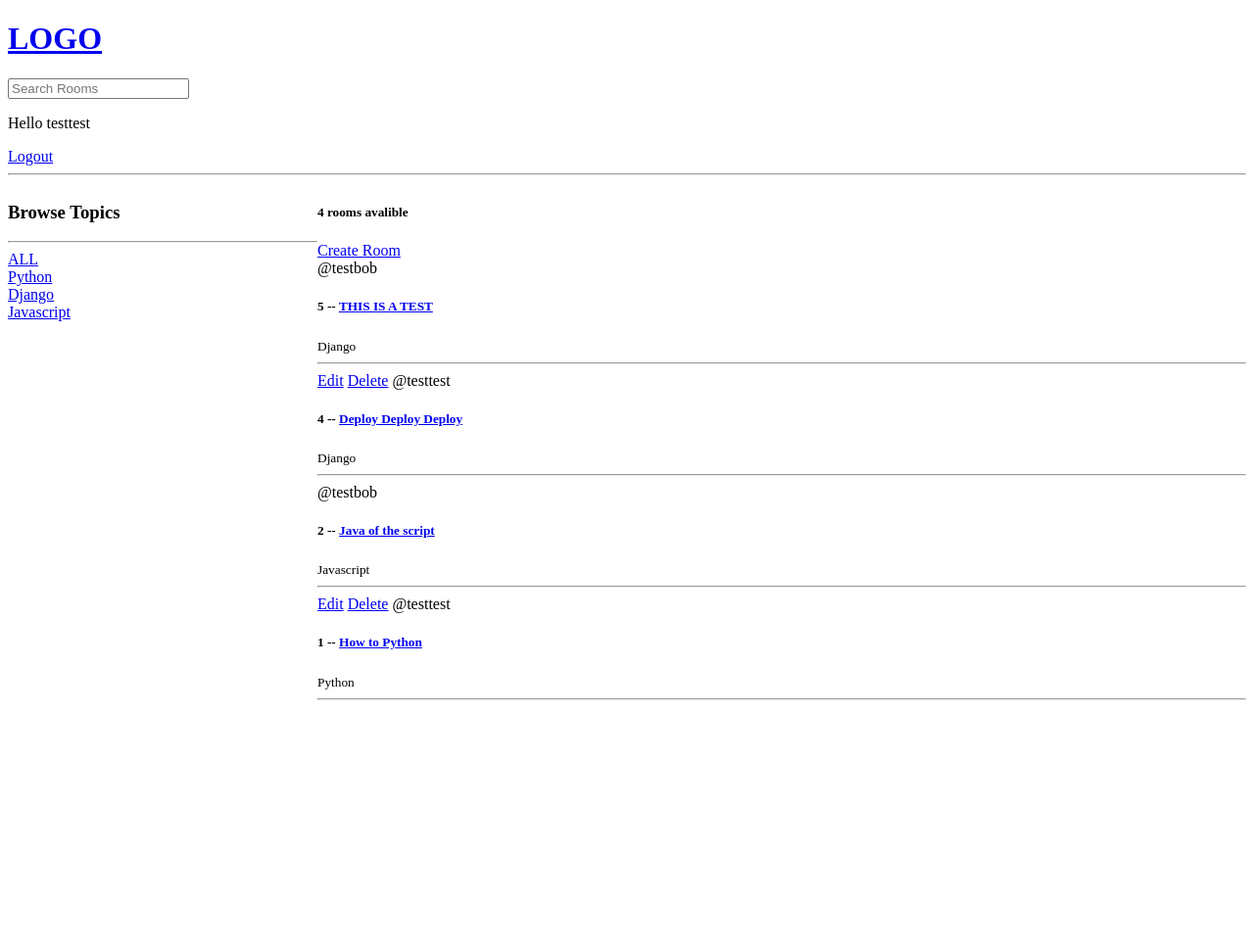
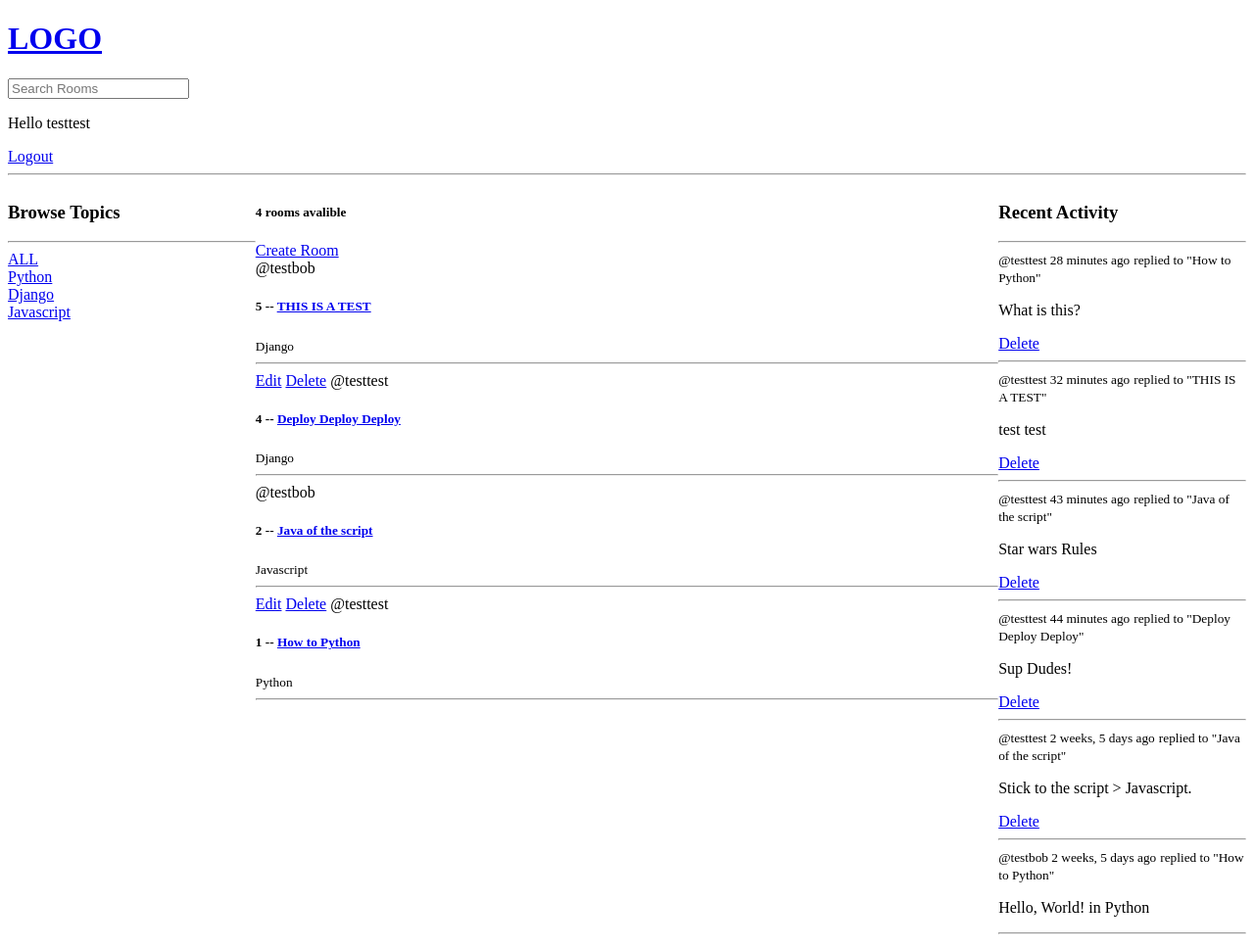
Before and after one commit to Darian-Frey/studybud, a Django app: page / in a window 1280 px wide. Shown: the whole page at 98% size. Before the commit the page ends 715 px from the top, so only its background shows below. Run offline with Django 3.2, Linux system fonts and the light colour scheme; a user stored in the database is signed in; data comes from the database, SQL or seed files in the repository; both versions use the stored data as it was after the commit.

Commit message:
Added activity feed

```diff
--- a/studybud/base/models.py
+++ b/studybud/base/models.py
@@ -34,5 +34,8 @@ class Message(models.Model):
     updated = models.DateTimeField(auto_now=True)
     created = models.DateTimeField(auto_now_add=True)
 
+    class Meta:
+        ordering = ['-updated', '-created']
+
     def __str__(self):
         return str(self.body[0:50])
--- /dev/null
+++ b/studybud/base/templates/base/activity_component.html
@@ -0,0 +1,14 @@
+<h3>Recent Activity</h3>
+<hr>
+{% for message in room_messages %}
+    <div>
+        <small>@{{message.user}}  {{message.created|timesince}} ago</small>
+        <small>replied to "{{message.room}}"</small>
+
+        <p>{{message}}</p>
+        {% if request.user == message.user %}
+            <a href="{% url 'delete-message' message.id %}">Delete</a>
+        {% endif %}
+        <hr>
+    </div>
+{% endfor %}
--- /dev/null
+++ b/studybud/base/templates/base/feed_component.html
@@ -0,0 +1,14 @@
+<div>
+    {% for room in rooms %}
+        <div>
+            {% if request.user == room.host %}
+                <a href="{% url 'update-room' room.id %}">Edit</a>
+                <a href="{% url 'delete-room' room.id %}">Delete</a>
+            {% endif %}
+            <span>@{{room.host.username}}</span>
+            <h5>{{ room.id }} -- <a href="{% url 'room' room.id %}">{{ room.name }}</a></h5>
+            <small>{{room.topic.name}}</small>
+            <hr>
+        </div>
+    {% endfor %}
+</div>
--- a/studybud/base/templates/base/home.html
+++ b/studybud/base/templates/base/home.html
@@ -5,7 +5,7 @@
     <style>
         .home-container{
             display: grid;
-            grid-template-columns: 1fr 3fr;
+            grid-template-columns: 1fr 3fr 1fr;
         }
 
     </style>
@@ -13,38 +13,19 @@
     <div class="home-container">
 
         <div>
-            <h3>Browse Topics</h3>
-            <hr>
-
-            <div>
-                <a href="{% url 'home' %}">ALL</a>
-            </div>
-
-            {% for topic in topics %}
-                <div>
-                    <a href="{% url 'home' %}?q={{topic.name}}">{{topic.name}}</a>
-                </div>
-
-            {% endfor %}
+            {% include 'base/topics_component.html' %}
         </div>
 
         <div>
             <h5>{{room_count}} rooms avalible</h5>
             <a href="{% url 'create-room' %}">Create Room</a>
-            <div>
-                {% for room in rooms %}
-                    <div>
-                        {% if request.user == room.host %}
-                            <a href="{% url 'update-room' room.id %}">Edit</a>
-                            <a href="{% url 'delete-room' room.id %}">Delete</a>
-                        {% endif %}
-                        <span>@{{room.host.username}}</span>
-                        <h5>{{ room.id }} -- <a href="{% url 'room' room.id %}">{{ room.name }}</a></h5>
-                        <small>{{room.topic.name}}</small>
-                        <hr>
-                    </div>
-                {% endfor %}
-            </div>
+
+            {% include 'base/feed_component.html' %}
+
+        </div>
+
+        <div>
+            {% include 'base/activity_component.html' %}
         </div>
 
     </div>
--- /dev/null
+++ b/studybud/base/templates/base/topics_component.html
@@ -0,0 +1,13 @@
+<h3>Browse Topics</h3>
+<hr>
+
+<div>
+    <a href="{% url 'home' %}">ALL</a>
+</div>
+
+{% for topic in topics %}
+    <div>
+        <a href="{% url 'home' %}?q={{topic.name}}">{{topic.name}}</a>
+    </div>
+
+{% endfor %}
--- a/studybud/base/views.py
+++ b/studybud/base/views.py
@@ -77,15 +77,16 @@ def home(request):
 
     topics = Topic.objects.all()
     room_count = rooms.count()
+    room_messages = Message.objects.filter(Q(room__topic__name__icontains=q))
 
-    context = {'rooms': rooms, 'topics': topics, 'room_count': room_count}
+    context = {'rooms': rooms, 'topics': topics, 'room_count': room_count, 'room_messages': room_messages}
     return render(request, 'base/home.html', context)
 
 
 def room(request, pk):
     """Room Page"""
     room = Room.objects.get(id=pk)
-    room_messages = room.message_set.all().order_by('-created')
+    room_messages = room.message_set.all()
     participants = room.participants.all()
 
     if request.method == 'POST':
```
Also changed, not shown: studybud/db.sqlite3.
